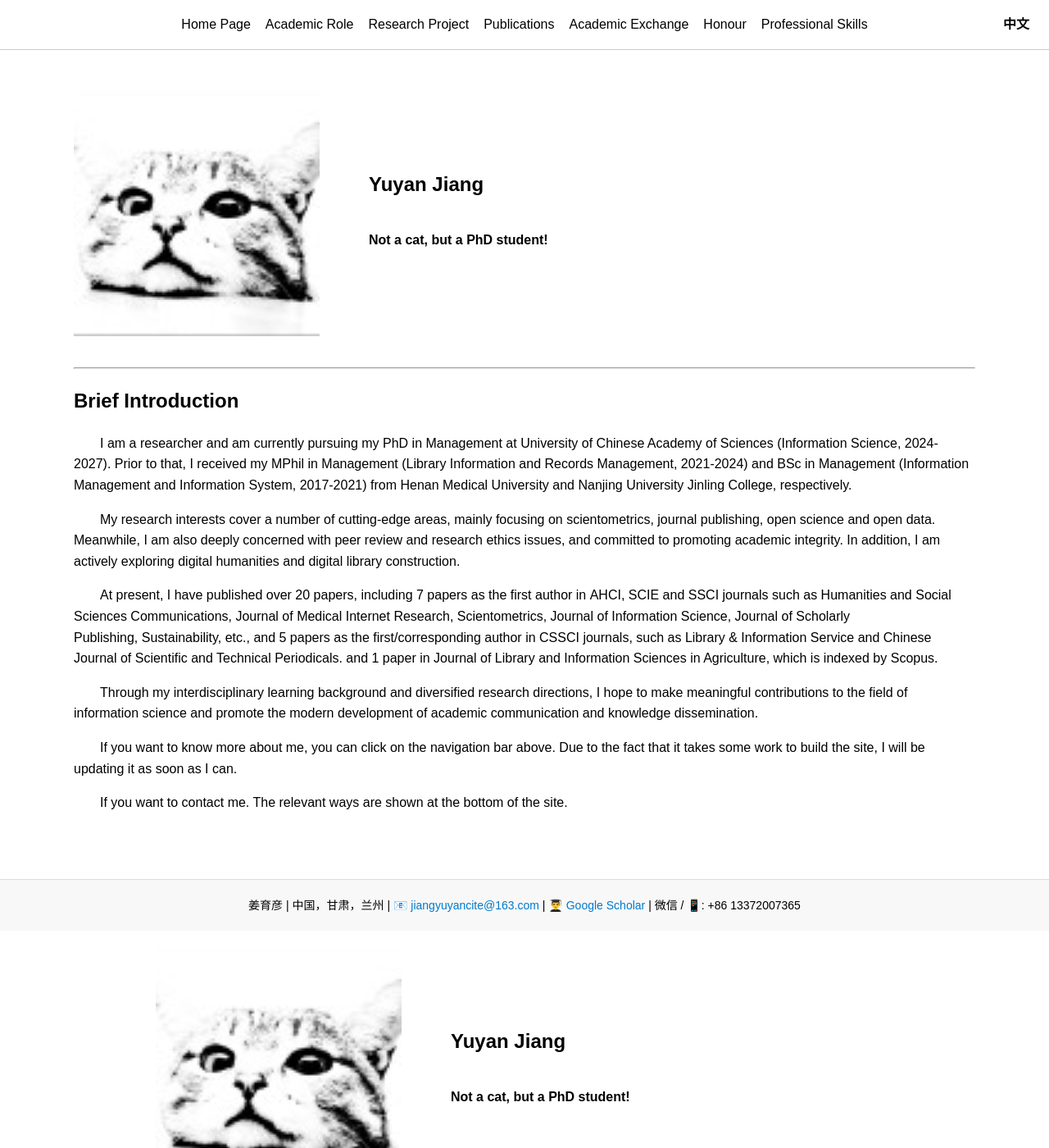
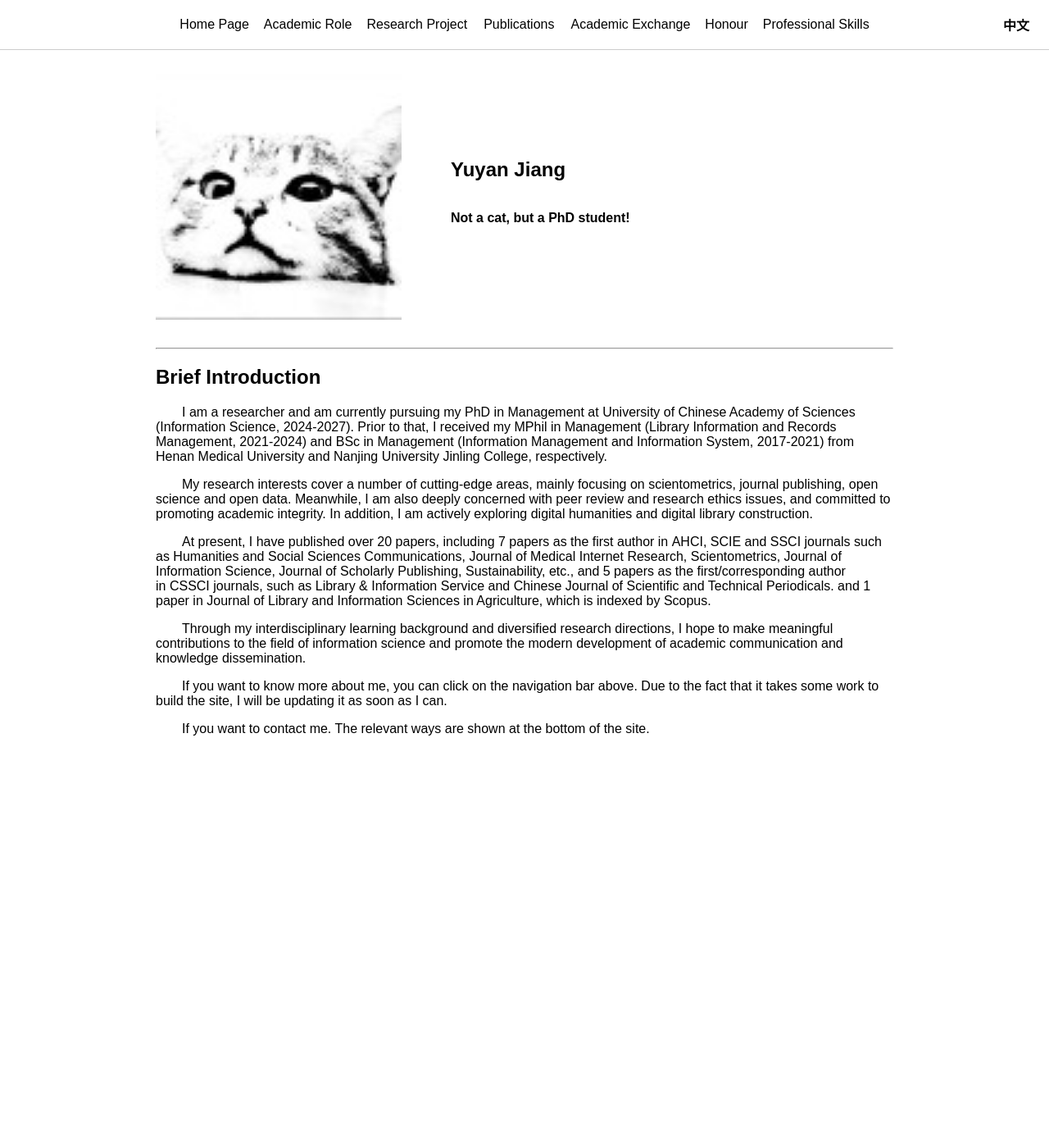
Before and after one commit to jiang-yuyan/Yuyan-Jiang-CV, a Jekyll site: the page built from index.md, in a window 1280 px wide and 1400 px high. Shown: the whole window at 82% size. Built offline with Jekyll 4.4.1, drawn with Linux system fonts in a browser that asks for light colours; some of the changed text lies outside the part shown.

Commit message:
Update nav.html

```diff
--- a/_includes/nav.html
+++ b/_includes/nav.html
@@ -2,15 +2,14 @@
 <html lang="en">
 <head>
 <meta charset="UTF-8">
-<title>{{ page.title | default: "Yuyan Jiang" }}</title>
+<title>Navigation with Dropdown</title>
 
 <style>
 /* ================= 基础 ================= */
 body {
     margin: 0;
-    padding-top: 70px;
+    padding-top: 70px; /* 给固定导航栏让位 */
     font-family: Arial, Helvetica, sans-serif;
-    line-height: 1.6;
 }
 
 /* ================= 导航栏 ================= */
@@ -23,6 +22,8 @@ body {
     background: #fff;
     border-bottom: 1px solid #ccc;
     z-index: 1000;
+
+    overflow: visible; /* ✅ 关键：允许下拉菜单显示 */
 }
 
 /* 中间导航内容 */
@@ -53,16 +55,19 @@ body {
     align-items: center;
 }
 
+/* 触发按钮（撑满导航栏高度，防 hover 丢失） */
 .dropdown-trigger {
     height: 60px;
     display: inline-flex;
     align-items: center;
+    padding: 0 2px;
 }
 
+/* 下拉内容 */
 .dropdown-menu {
     display: none;
     position: absolute;
-    top: 100%;
+    top: 100%;              /* 紧贴触发器底部 */
     left: 50%;
     transform: translateX(-50%);
     background: #fff;
@@ -88,33 +95,6 @@ body {
     top: 50%;
     transform: translateY(-50%);
     font-weight: bold;
-    margin-left: 12px;
-}
-
-/* ================= 页面主体 ================= */
-.main-content {
-    max-width: 1100px;
-    margin: 40px auto;
-    padding: 0 24px;
-}
-
-/* ================= 页面底部 ================= */
-.site-footer {
-    margin-top: 80px;
-    padding: 20px 0;
-    background: #f8f8f8;
-    border-top: 1px solid #ddd;
-    text-align: center;
-    font-size: 14px;
-}
-
-.site-footer a {
-    color: #007acc;
-    text-decoration: none;
-}
-
-.site-footer a:hover {
-    text-decoration: underline;
 }
 </style>
 </head>
@@ -125,53 +105,38 @@ body {
 <nav class="navigation">
 
     <div class="nav-center">
-        <a class="nav" href="https://jiang-yuyan.github.io/Yuyan-Jiang-CV/index">Home Page</a>
-        <a class="nav" href="https://jiang-yuyan.github.io/Yuyan-Jiang-CV/role/roles">Academic Role</a>
-        <a class="nav" href="https://jiang-yuyan.github.io/Yuyan-Jiang-CV/project/projects">Research Project</a>
+        <a class="nav" href="index.html">Home Page</a>
+        <a class="nav" href="roles.html">Academic Role</a>
+        <a class="nav" href="projects.html">Research Project</a>
 
+        <!-- ✅ 下拉菜单 -->
         <div class="dropdown">
-            <a class="nav dropdown-trigger"
-               href="https://jiang-yuyan.github.io/Yuyan-Jiang-CV/publication/publications">
+            <a class="nav dropdown-trigger" href="publications.html">
                 Publications
             </a>
             <div class="dropdown-menu">
-                <a class="nav" href="https://jiang-yuyan.github.io/Yuyan-Jiang-CV/publication/publication-2026">2026</a>
-                <a class="nav" href="https://jiang-yuyan.github.io/Yuyan-Jiang-CV/publication/publication-2025">2025</a>
-                <a class="nav" href="https://jiang-yuyan.github.io/Yuyan-Jiang-CV/publication/publication-2024">2024</a>
-                <a class="nav" href="https://jiang-yuyan.github.io/Yuyan-Jiang-CV/publication/publication-2023">2023</a>
-                <a class="nav" href="https://jiang-yuyan.github.io/Yuyan-Jiang-CV/publication/publication-2022">2022</a>
-                <a class="nav" href="https://jiang-yuyan.github.io/Yuyan-Jiang-CV/publication/publication-2021">2021</a>
-                <a class="nav" href="https://jiang-yuyan.github.io/Yuyan-Jiang-CV/publication/publication-2020">2020</a>
+                <a class="nav" href="publication-2026.html">2026</a>
+                <a class="nav" href="publication-2025.html">2025</a>
+                <a class="nav" href="publication-2024.html">2024</a>
+                <a class="nav" href="publication-2023.html">2023</a>
+                <a class="nav" href="publication-2022.html">2022</a>
+                <a class="nav" href="publication-2021.html">2021</a>
+                <a class="nav" href="publication-2020.html">2020</a>
             </div>
         </div>
 
-        <a class="nav" href="https://jiang-yuyan.github.io/Yuyan-Jiang-CV/exchange/exchanges">Academic Exchange</a>
-        <a class="nav" href="https://jiang-yuyan.github.io/Yuyan-Jiang-CV/honour/honours">Honour</a>
-        <a class="nav" href="https://jiang-yuyan.github.io/Yuyan-Jiang-CV/skill/skills">Professional Skills</a>
+        <a class="nav" href="exchanges.html">Academic Exchange</a>
+        <a class="nav" href="honours.html">Honour</a>
+        <a class="nav" href="skills.html">Professional Skills</a>
     </div>
 
+    <!-- 语言切换 -->
     <a id="lang-zh" class="lang-switch" href="javascript:void(0)">中文</a>
-    <a id="lang-en" class="lang-switch" href="javascript:void(0)" style="right: 60px;">EN</a>
+    <a id="lang-en" class="lang-switch" href="javascript:void(0)">EN</a>
 
 </nav>
 
-<!-- ================= 页面主体（md 内容） ================= -->
-<main class="main-content">
-    {{ content }}
-</main>
-
-<!-- ================= 页面底部 ================= -->
-<footer class="site-footer">
-    <div id="connection">
-        <span>姜育彦</span> |
-        <span>中国，甘肃，兰州</span> |
-        📧 <a href="mailto:jiangyuyancite@163.com">jiangyuyancite@163.com</a> |
-        👨‍🎓 <a href="https://scholar.google.com/citations?user=QTCEilEAAAAJ">Google Scholar</a> |
-        <span>微信 / 📱: +86 13372007365</span>
-    </div>
-</footer>
-
-<!-- ================= JS（语言切换） ================= -->
+<!-- ================= JS（语言切换示例） ================= -->
 <script>
 (() => {
     const isZh = location.pathname.includes('-zh');
```
Also changed, not shown: other parts of _includes/nav.html (+3 -19 lines).
